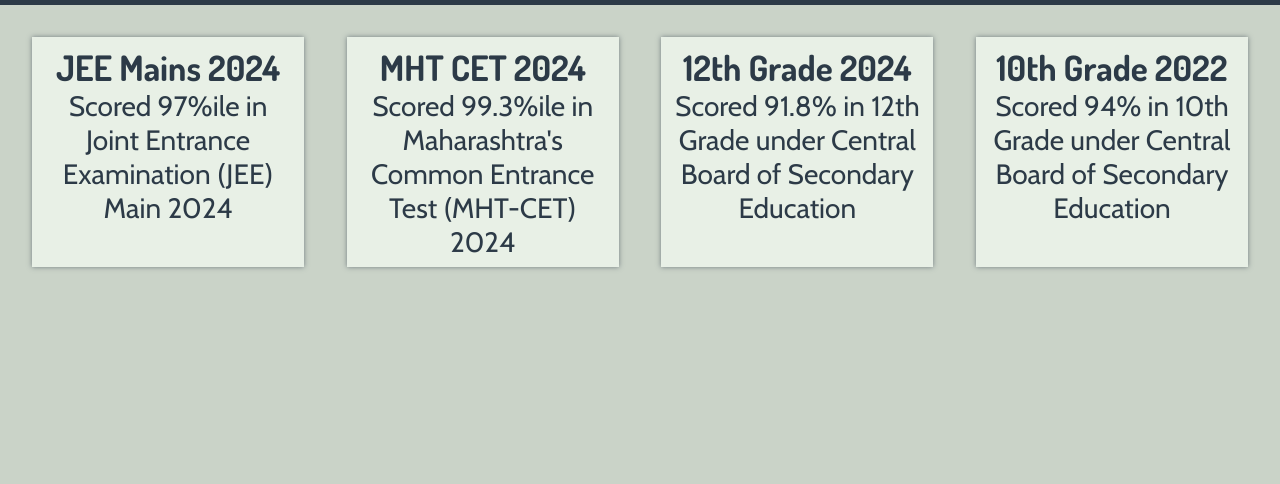
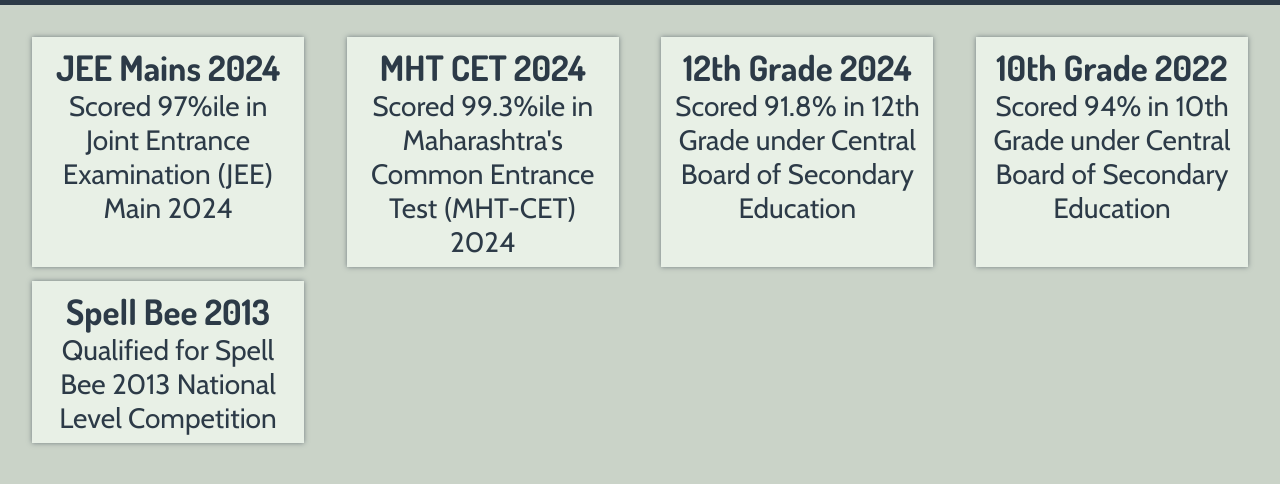
Before and after one commit to mathew2103/mathew2103.github.io, a plain HTML site: page achievements.html in a window 1280 px wide. Shown: the part 78-562 px from the top of the page. Drawn offline with nearby package versions, Linux system fonts and the light colour scheme.

Commit message:
Update achievements page with new accomplishments

```diff
--- a/achievements.html
+++ b/achievements.html
@@ -53,6 +53,12 @@
                     </p>
                     <p class="achieve-desc">Scored 94% in 10th Grade under Central Board of Secondary Education</p>
                 </div>
+                <div class="achievement">
+                    <p class="achieve-head">
+                        Spell Bee 2013
+                    </p>
+                    <p class="achieve-desc">Qualified for Spell Bee 2013 National Level Competition</p>
+                </div>
             </div>
 
 
```
